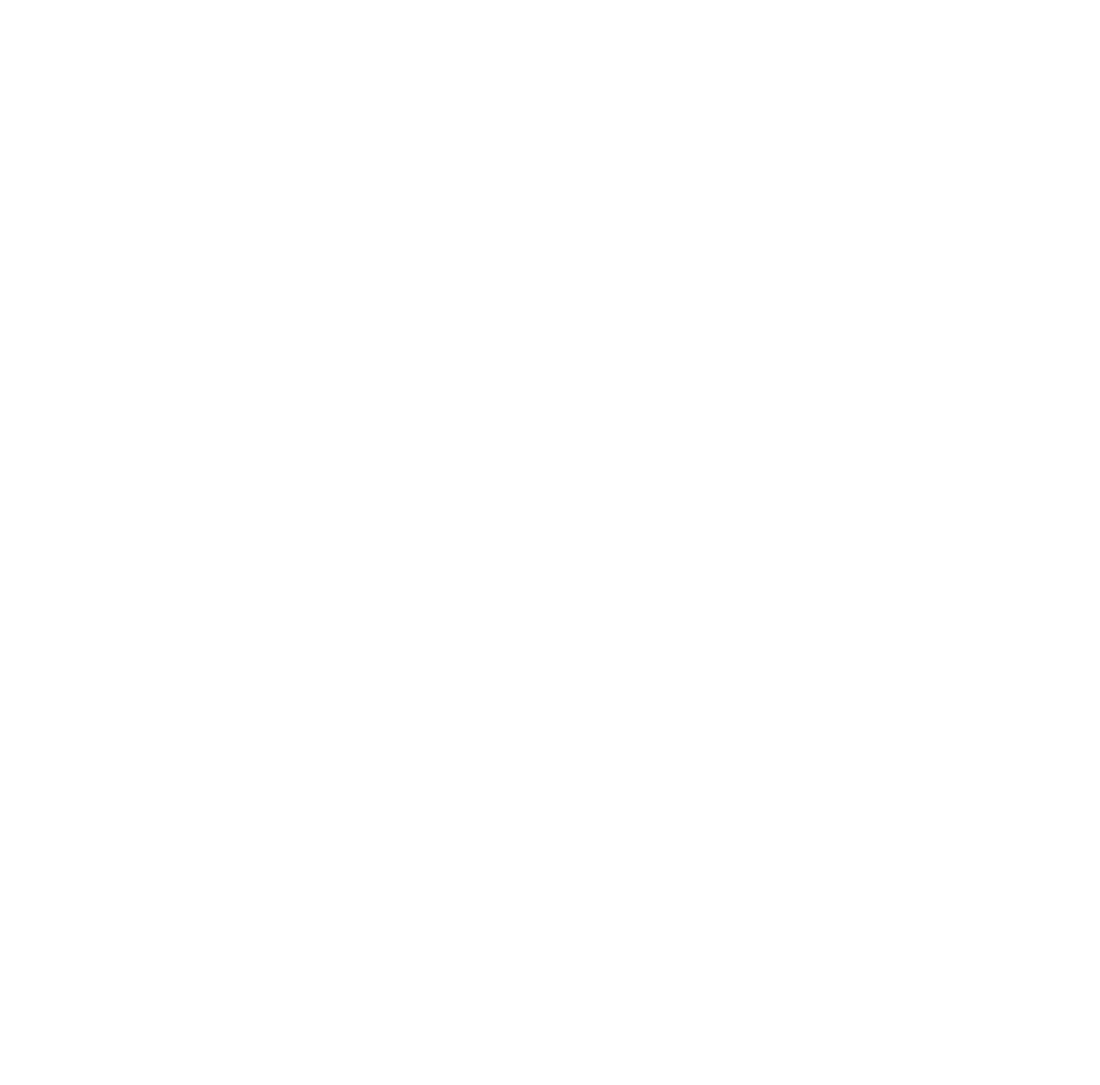
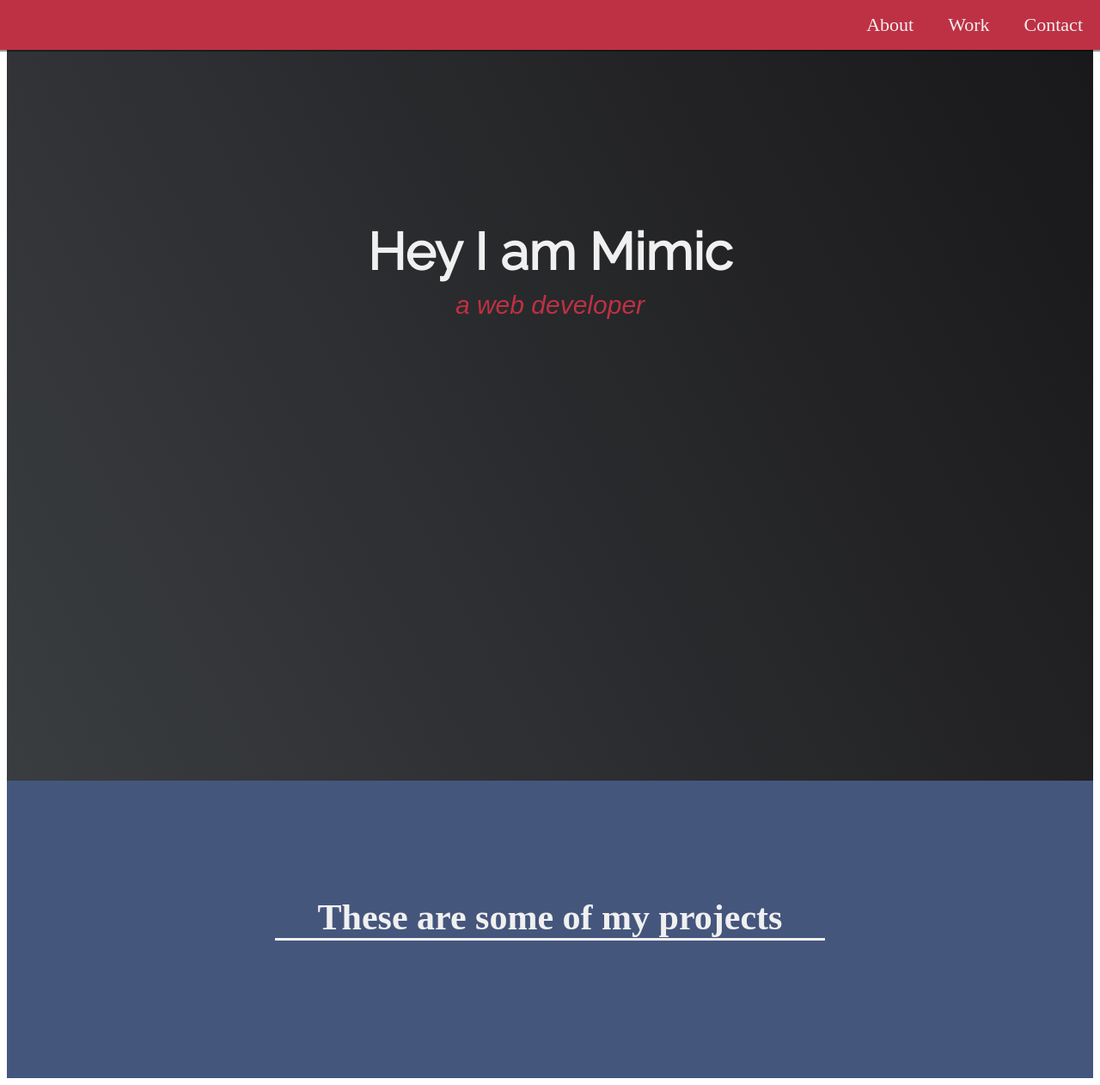
Before and after one commit to dhruvipanchal007/web-platform-wbuzxk, a plain HTML site: page index.html in a window 1280 px wide. Shown: the whole page at 86% size. Before the commit the page ends 800 px from the top, so only its background shows below. Drawn offline with Linux system fonts and the light colour scheme.

Commit message:
2 files modified

```diff
--- a/index.html
+++ b/index.html
@@ -9,11 +9,40 @@
       Remove all code in `styles.css`!
     -->
     <link rel="stylesheet" href="styles.css" />
+    <link rel="preconnect" href="https://fonts.googleapis.com">
+<link rel="preconnect" href="https://fonts.gstatic.com" crossorigin>
+<link href="https://fonts.googleapis.com/css2?family=Poppins&display=swap" rel="stylesheet">
+<link rel="preconnect" href="https://fonts.googleapis.com">
+<link rel="preconnect" href="https://fonts.gstatic.com" crossorigin>
+<link href="https://fonts.googleapis.com/css2?family=Raleway&display=swap" rel="stylesheet">
+
+
     <script type="module" src="script.js"></script>
   </head>
   <body>
-   <header>
+    <div class="container">
+   <header class="header">
+     <ul>
+       <li><a href="#welcome-section">About</a></li>
+       <li><a href="#projects">Work</a></li>
+       <li><a href="#contact">Contact</a></li>
 
+     </ul>
    </header>
+   <section id="welcome-section" class="welcome-section">
+     <h1 class="heading">Hey I am Mimic</h1>
+     <p class="text">a web developer
+
+    </p>
+
+   </section>
+   <section id="projects" class="projects">
+     <h1 class="project-heading">These are some of my projects</h1>
+     <div class="project-grid">
+
+     </div>
+
+   </section>
+    </div>
   </body>
 </html>
--- a/styles.css
+++ b/styles.css
@@ -0,0 +1,78 @@
+.body{
+  font-family: 'popins',sans-serif;
+  font-size: 18px;
+
+}
+.header{
+  display: flex;
+  background-color:#be3144;
+  justify-content: end;
+  position: fixed;
+  top: 0;
+  left: 0;
+  width: 100%;
+  box-shadow: 0 2px 0 rgba(0, 0, 0, 0.4);
+
+}
+.header ul{
+  display: flex;
+  flex-direction: row;
+  list-style: none;
+}
+.header li a{
+  font-size: 22px;
+  color: #f0f0f0;
+  padding: 20px;
+  text-decoration: none;
+  font-weight: 400;
+}
+.welcome-section{
+  background-color: #000;
+  background-image: linear-gradient(62deg, #3a3d40 0%, #181719 100%);
+  height: 100vh;
+  width: 100%;
+  padding-top: 100px;
+}
+.container{
+  margin: 0;
+}
+.heading{
+  color: #f0f0f0;
+  font-size: 60px;
+  display: flex;
+  justify-content: center;
+  align-items: center;
+  padding-top: 100px;
+  font-family: 'raleway',sans-serif;
+  margin-bottom: 10px;
+}
+.text{
+  font-size: 30px;
+  font-family: 'popins',sans-serif;
+  font-style: italic;
+  color: #be3144;
+  text-align: center;
+  margin-top: 0;
+}
+.projects{
+  background-color: #45567d;
+  text-align: center;
+  padding: 100px 20px;
+  display: block;
+}
+.project-heading{
+  border-bottom: 0.2rem solid #f0f0f0;
+  margin-left: auto;
+  margin-right: auto;
+  margin-bottom: 60px;
+  color: #f0f0f0;
+  font-size: 42px;
+  font-weight: 700;
+  display: block;
+  max-width: 640px;
+}
+.project-grid{
+  display: grid;
+  grid-template-columns: 1fr 1fr 1fr;
+  grid-template-rows: 1fr 1fr 1fr;
+}
```
